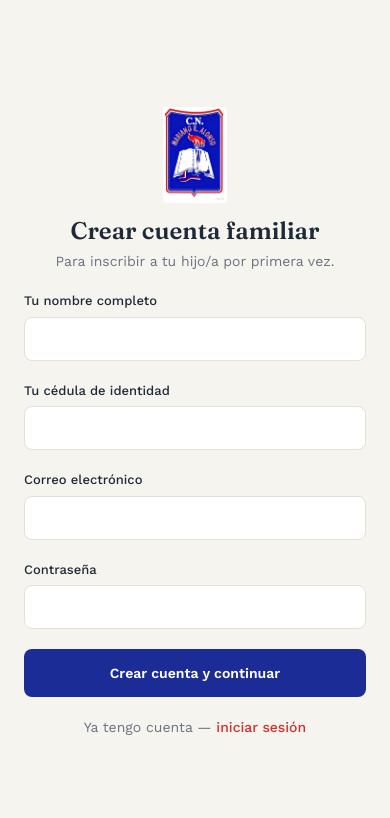
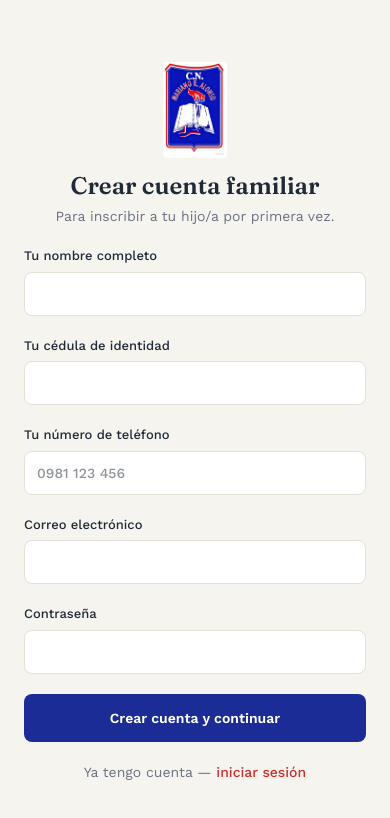
Before and after one commit to CNMRA/cnmra-plataforma, a Next.js app in the folder cnmra-app/: page /registro in a window 390 px wide. Shown: the top 818 px of the page. Built offline with nearby package versions, Linux system fonts and the light colour scheme; no server answers.

Commit message:
Add phone number field to registration form
Added phone number input and updated insert query to include the phone number.

```diff
--- a/cnmra-app/src/app/registro/page.tsx
+++ b/cnmra-app/src/app/registro/page.tsx
@@ -10,6 +10,7 @@ export default function RegistroFamilia() {
   const router = useRouter();
   const [nombre, setNombre] = useState("");
   const [cedula, setCedula] = useState("");
+  const [telefono, setTelefono] = useState("");
   const [email, setEmail] = useState("");
   const [password, setPassword] = useState("");
   const [cargando, setCargando] = useState(false);
@@ -37,9 +38,13 @@ export default function RegistroFamilia() {
       return;
     }
 
-    const { error: errorFamilia } = await supabase
-      .from("familias")
-      .insert({ tutor_perfil_id: data.user.id, tutor_nombre: nombre, tutor_cedula: cedula, tutor_email: email });
+    const { error: errorFamilia } = await supabase.from("familias").insert({
+      tutor_perfil_id: data.user.id,
+      tutor_nombre: nombre,
+      tutor_cedula: cedula,
+      tutor_telefono: telefono,
+      tutor_email: email,
+    });
 
     if (errorFamilia) {
       setError("Perfil creado, pero no se pudo guardar la familia: " + errorFamilia.message);
@@ -71,6 +76,17 @@ export default function RegistroFamilia() {
           <input required value={cedula} onChange={(e) => setCedula(e.target.value)} className="h-11 rounded-lg border border-border px-3 text-sm bg-card" />
         </label>
         <label className="flex flex-col gap-1.5 text-[13px] font-medium">
+          Tu número de teléfono
+          <input
+            required
+            type="tel"
+            placeholder="0981 123 456"
+            value={telefono}
+            onChange={(e) => setTelefono(e.target.value)}
+            className="h-11 rounded-lg border border-border px-3 text-sm bg-card"
+          />
+        </label>
+        <label className="flex flex-col gap-1.5 text-[13px] font-medium">
           Correo electrónico
           <input required type="email" value={email} onChange={(e) => setEmail(e.target.value)} className="h-11 rounded-lg border border-border px-3 text-sm bg-card" />
         </label>
```
